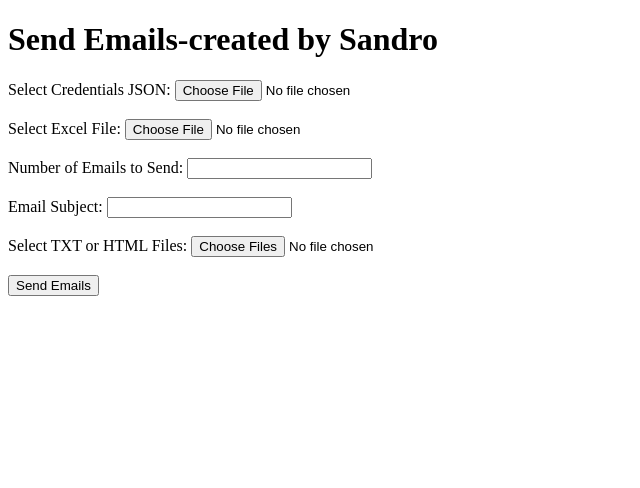
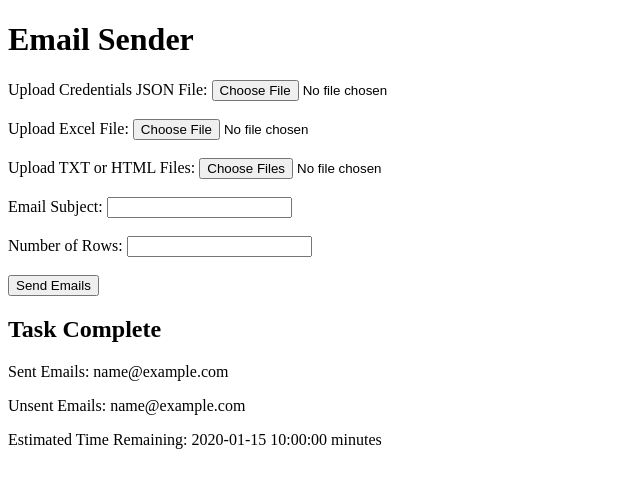
Before and after one commit to FrancescoSandro/email-sender, a Flask app: template templates/index.html in a window 1280 px wide. Shown: the top 488 px of the page, without its empty margins (0-640 px from the left). Run offline with Flask 3, Linux system fonts and the light colour scheme; the template is opened without the code that fills it: most values are stand-ins (such as "Sample title", 1, 10 or a date in 2020).

Commit message:
index.html

```diff
--- a/templates/index.html
+++ b/templates/index.html
@@ -3,27 +3,34 @@
 <head>
     <meta charset="UTF-8">
     <meta name="viewport" content="width=device-width, initial-scale=1.0">
-    <title>Send Emails</title>
+    <title>Email Sender</title>
 </head>
 <body>
-    <h1>Send Emails-created by Sandro</h1>
-    <form action="/send_emails" method="post" enctype="multipart/form-data">
-        <label for="credentials">Select Credentials JSON:</label>
-        <input type="file" name="credentials" required><br><br>
+    <h1>Email Sender</h1>
+    <form method="POST" enctype="multipart/form-data">
+        <label for="credentials_file">Upload Credentials JSON File:</label>
+        <input type="file" name="credentials_file" required><br><br>
 
-        <label for="excel">Select Excel File:</label>
-        <input type="file" name="excel" required><br><br>
+        <label for="files">Upload Excel File:</label>
+        <input type="file" name="files" required><br><br>
 
-        <label for="num_rows">Number of Emails to Send:</label>
-        <input type="number" name="num_rows" required><br><br>
+        <label for="txt_files">Upload TXT or HTML Files:</label>
+        <input type="file" name="txt_files" multiple required><br><br>
 
         <label for="subject">Email Subject:</label>
         <input type="text" name="subject" required><br><br>
 
-        <label for="txt_files">Select TXT or HTML Files:</label>
-        <input type="file" name="txt_files" multiple required><br><br>
+        <label for="num_rows">Number of Rows:</label>
+        <input type="number" name="num_rows" min="1" required><br><br>
 
         <button type="submit">Send Emails</button>
     </form>
+
+    {% if sent_emails is not none %}
+    <h2>Task Complete</h2>
+    <p>Sent Emails: {{ sent_emails }}</p>
+    <p>Unsent Emails: {{ unsent_emails }}</p>
+    <p>Estimated Time Remaining: {{ estimated_time_remaining }} minutes</p>
+    {% endif %}
 </body>
 </html>
```
